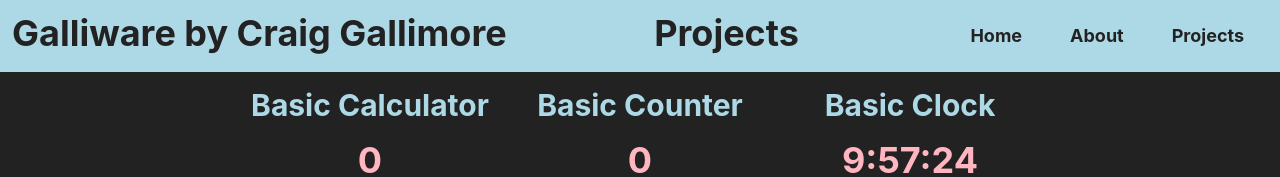
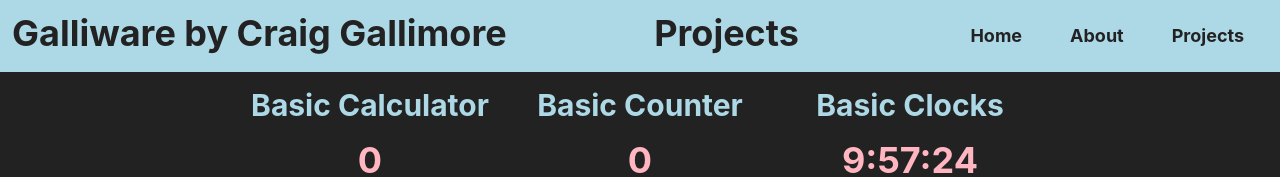
Before and after one commit to GalliWare/react-profile-website, a Next.js app: page /projects in a window 1280 px wide. Shown: the top 177 px of the page. Built offline with nearby package versions, Linux system fonts and the light colour scheme.

Commit message:
Updated Heading to better discribe the content

```diff
--- a/src/components/Clock.js
+++ b/src/components/Clock.js
@@ -20,7 +20,7 @@ function Clock() {
 
   return (
     <Box height="50px" width="250px" padding="5px" align="center" margin="10px">
-      <Heading size="lg" marginBottom={4}>Basic Clock </Heading>
+      <Heading size="lg" marginBottom={4}>Basic Clocks </Heading>
       <Heading color="lightpink" marginBottom={4}>{(hour + ":" + minute + ":" + second)}</Heading>
       <Circle size="200px">
         <Square
```
